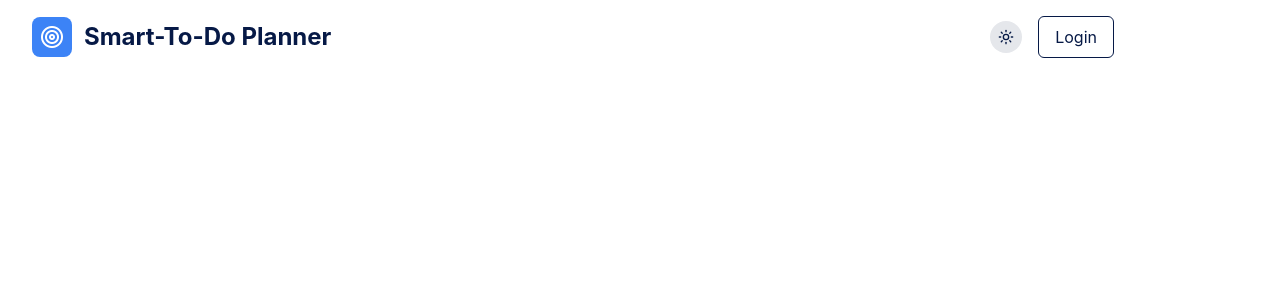
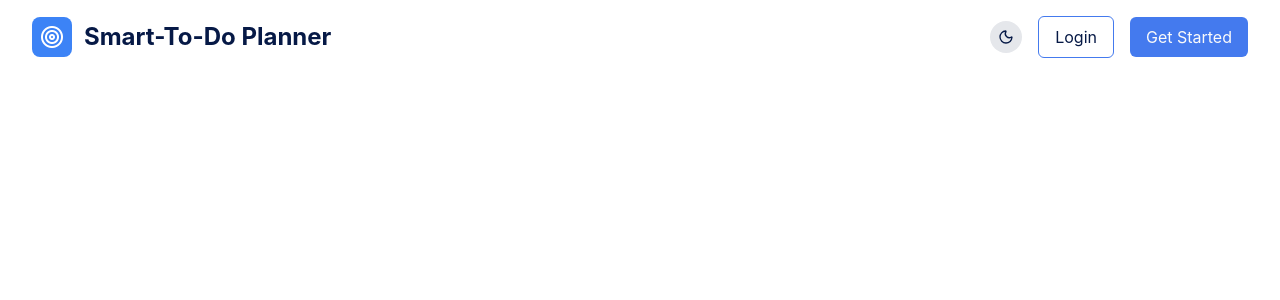
Before and after one commit to mercyXp/smart-to-do-planner, a React (Vite) app in the folder frontend/: page / in a window 1280 px wide. Shown: the top 300 px of the page. Built offline with nearby package versions, Linux system fonts and the light colour scheme.

Commit message:
Fix:swap sun and moon icons

```diff
--- a/frontend/src/components/Header.jsx
+++ b/frontend/src/components/Header.jsx
@@ -43,8 +43,8 @@ function Header({user}){
                     <ThemeToggleButton />
                     {!user ? (
                         <>
-                            <button className="px-4 py-2 rounded-md border border-[var(--color-primary)] hover:bg-[var(--color-primary)] hover:text-white transition">Login</button>
-                            <button className="px-4 py-2 rounded-md bg-[var(--color-primary)] text-white hover:opacity-90 transition">Get Started</button>
+                            <button className="px-4 py-2 rounded-md border border-primary hover:bg-primary hover:text-primary-foreground transition">Login</button>
+                            <button className="px-4 py-2 rounded-md bg-primary text-primary-foreground hover:opacity-90 transition"> Get Started</button>
                         </>
                     ) : (
                         // User Avatar Placeholder
--- a/frontend/src/components/ThemeToggleButton.jsx
+++ b/frontend/src/components/ThemeToggleButton.jsx
@@ -12,9 +12,9 @@ function ThemeToggleButton() {
       aria-label="Toggle theme"
     >
       {isDark ? (
-       <Moon className="h-4 w-4" />
+         <Sun className="h-4 w-4" />
       ) : (
-       <Sun className="h-4 w-4" />
+        <Moon className="h-4 w-4" />
       )}
     </button>
   );
```
